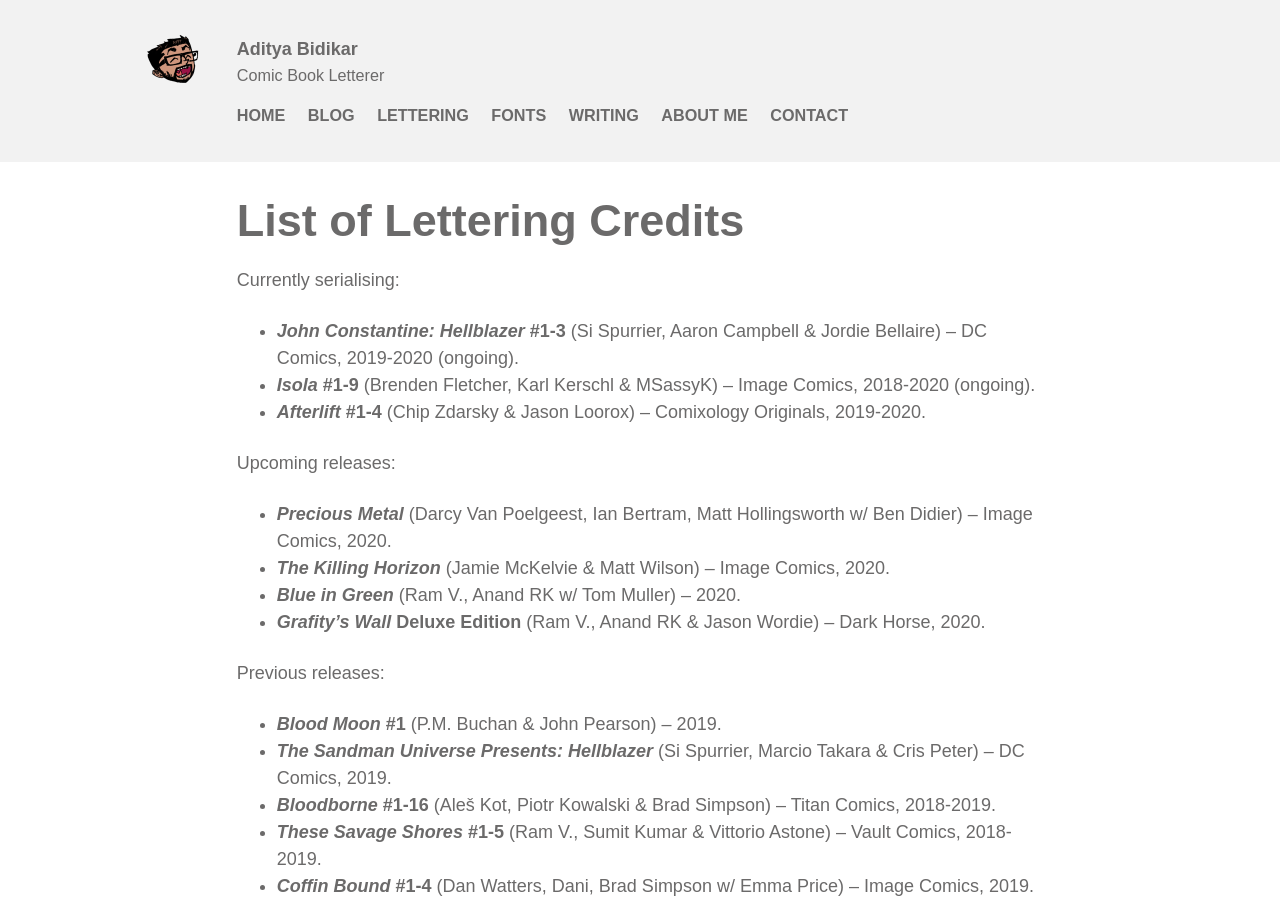
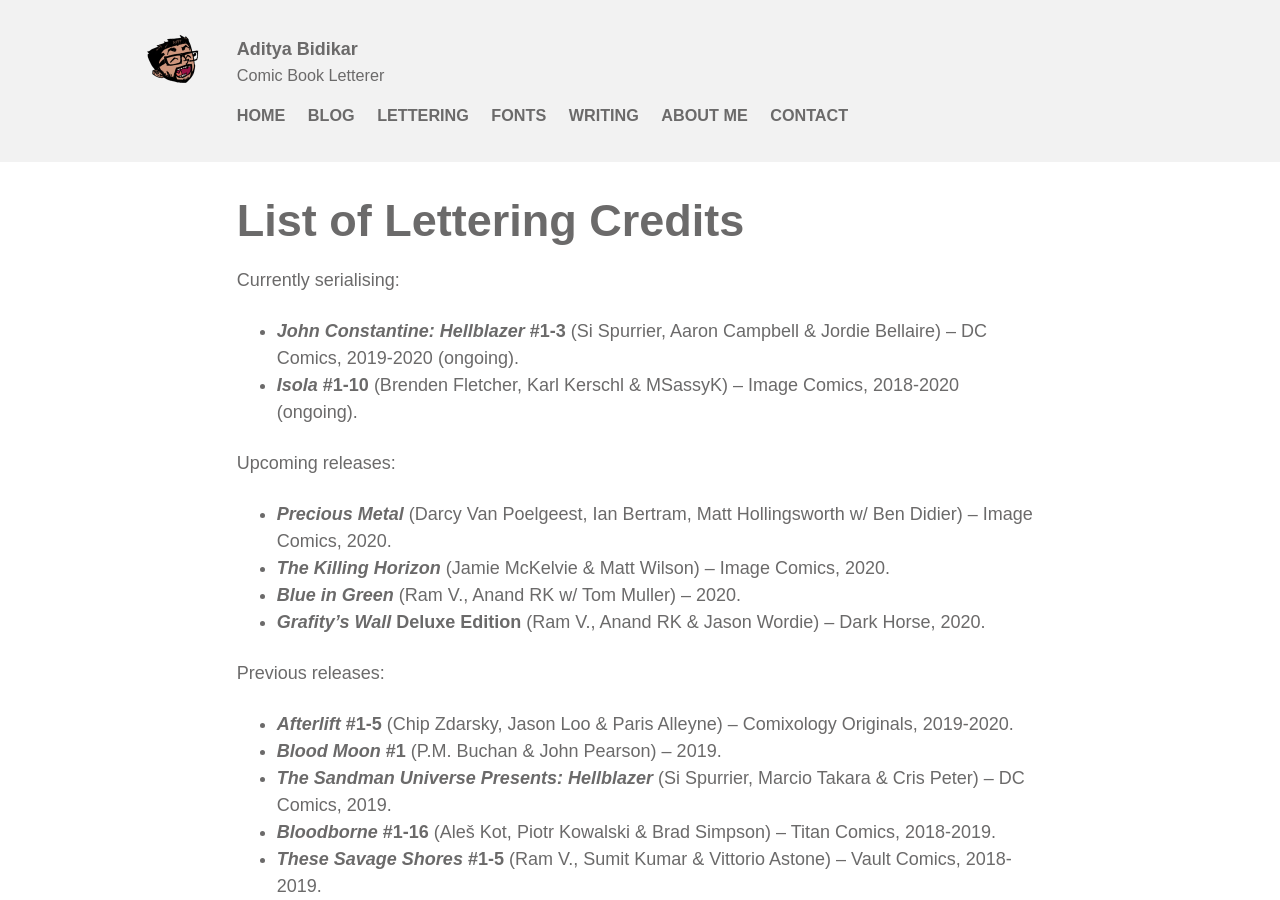
Before and after one commit to adityabidikar/adityabidikar.github.io, a Jekyll site: the page built from _posts/2018-04-07-list-of-credits.md, in a window 1280 px wide and 900 px high. Built offline with Jekyll 4.4.1, drawn with Linux system fonts in a browser that asks for light colours; nearby versions of some CDN libraries; some web fonts are replaced.

Commit message:
Update 2018-04-07-list-of-credits.md

```diff
--- a/_posts/2018-04-07-list-of-credits.md
+++ b/_posts/2018-04-07-list-of-credits.md
@@ -8,8 +8,7 @@ sticky: true
 Currently serialising:
 
 - **_John Constantine: Hellblazer_ #1-3** (Si Spurrier, Aaron Campbell & Jordie Bellaire) – DC Comics, 2019-2020 (ongoing).
-- **_Isola_ #1-9** (Brenden Fletcher, Karl Kerschl & MSassyK) – Image Comics, 2018-2020 (ongoing).
-- **_Afterlift_ #1-4** (Chip Zdarsky & Jason Loorox) – Comixology Originals, 2019-2020.
+- **_Isola_ #1-10** (Brenden Fletcher, Karl Kerschl & MSassyK) – Image Comics, 2018-2020 (ongoing).
 
 Upcoming releases:
 
@@ -20,6 +19,7 @@ Upcoming releases:
 
 Previous releases:
 
+- **_Afterlift_ #1-5** (Chip Zdarsky, Jason Loo & Paris Alleyne) – Comixology Originals, 2019-2020.
 - **_Blood Moon_ #1** (P.M. Buchan & John Pearson) – 2019.
 - **_The Sandman Universe Presents: Hellblazer_** (Si Spurrier, Marcio Takara & Cris Peter) – DC Comics, 2019.
 - **_Bloodborne_ #1-16** (Aleš Kot, Piotr Kowalski & Brad Simpson) – Titan Comics, 2018-2019.
```
